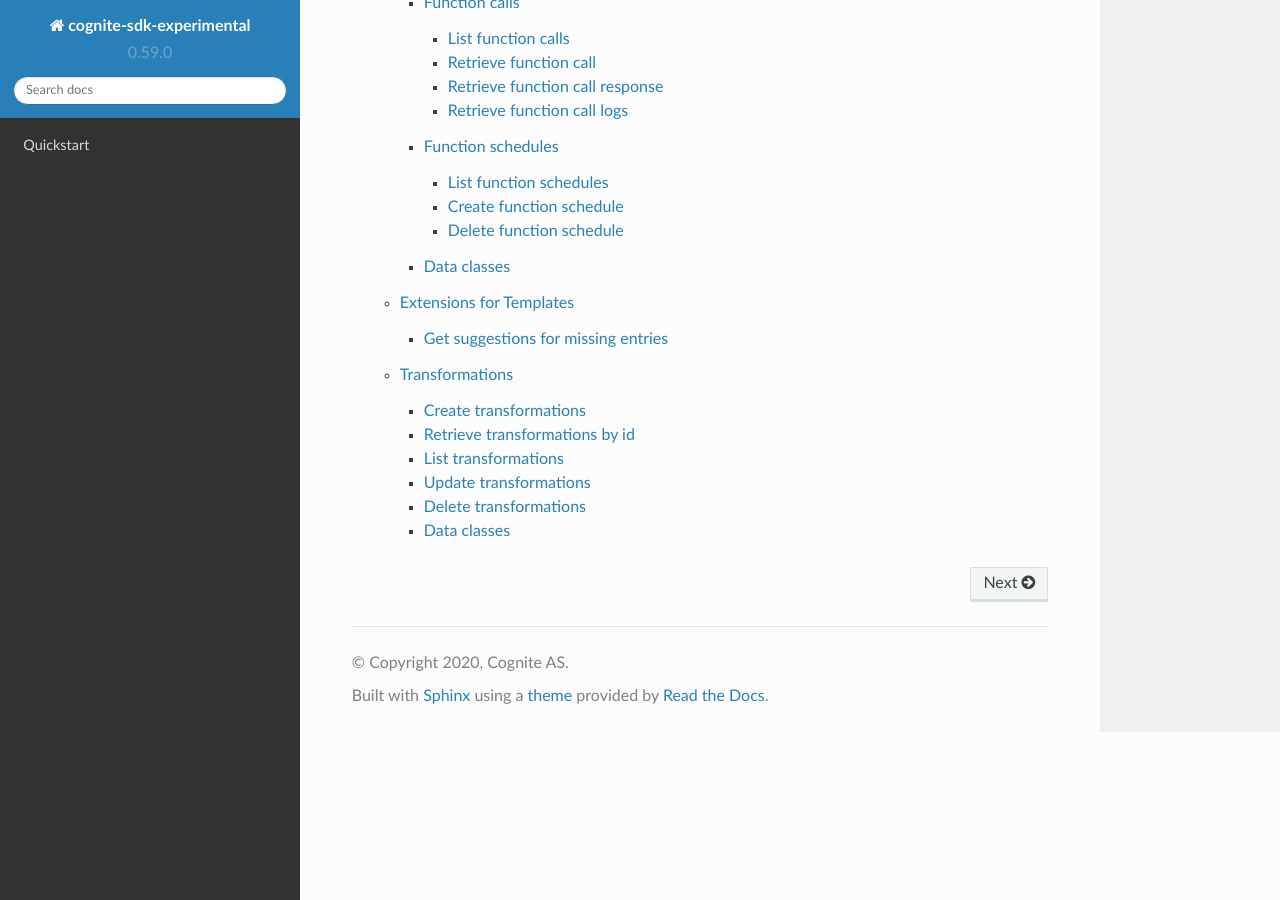
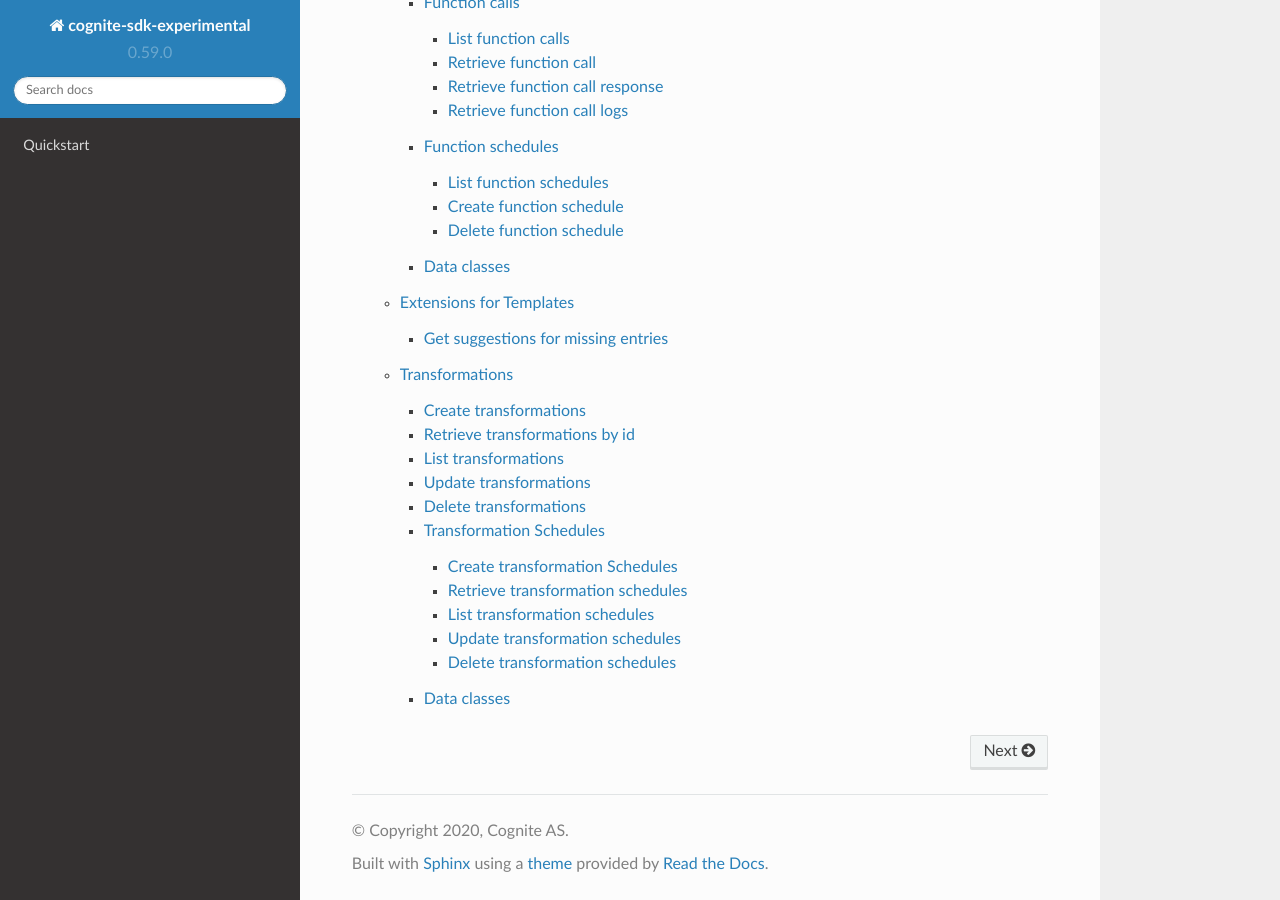
Before and after one commit to cognitedata/cognite-sdk-python-experimental, a Sphinx documentation site: the page built from docs/source/index.rst, in a window 1280 px wide and 900 px high, scrolled down 3193 px. Built offline with Sphinx 7.4.7 and the Read the Docs theme 2.0.0, drawn with Linux system fonts in a browser that asks for light colours.

Commit message:
add schedules documentation

```diff
--- a/docs/source/cognite.rst
+++ b/docs/source/cognite.rst
@@ -503,8 +503,34 @@ Delete transformations
 ^^^^^^^^^^^^^^^^^^^^^^^^^^^^^^^^^^^
 .. automethod:: cognite.experimental._api.transformations.TransformationsAPI.delete
 
+Transformation Schedules
+^^^^^^^^^^^^^^^^^^^^^^^^^^^^^^^^^^
+
+Create transformation Schedules
+~~~~~~~~~~~~~~~~~~~~~~~~~~~~~~~~~~~~~~
+.. automethod:: cognite.experimental._api.transformation_schedules.TransformationSchedulesAPI.create
+
+Retrieve transformation schedules
+~~~~~~~~~~~~~~~~~~~~~~~~~~~~~~~~~~~~~~
+.. automethod:: cognite.experimental._api.transformation_schedules.TransformationSchedulesAPI.retrieve
+
+List transformation schedules
+~~~~~~~~~~~~~~~~~~~~~~~~~~~~~~~~~~~~~~
+.. automethod:: cognite.experimental._api.transformation_schedules.TransformationSchedulesAPI.list
+
+Update transformation schedules
+~~~~~~~~~~~~~~~~~~~~~~~~~~~~~~~~~~~~~~
+.. automethod:: cognite.experimental._api.transformation_schedules.TransformationSchedulesAPI.update
+
+Delete transformation schedules
+~~~~~~~~~~~~~~~~~~~~~~~~~~~~~~~~~~~~~~
+.. automethod:: cognite.experimental._api.transformation_schedules.TransformationSchedulesAPI.delete
+
 Data classes
 ^^^^^^^^^^^^
 .. automodule:: cognite.experimental.data_classes.transformations
     :members:
     :show-inheritance:
+.. automodule:: cognite.experimental.data_classes.transformation_schedules
+    :members:
+    :show-inheritance:
```
Also changed, not shown: 1 other file.
